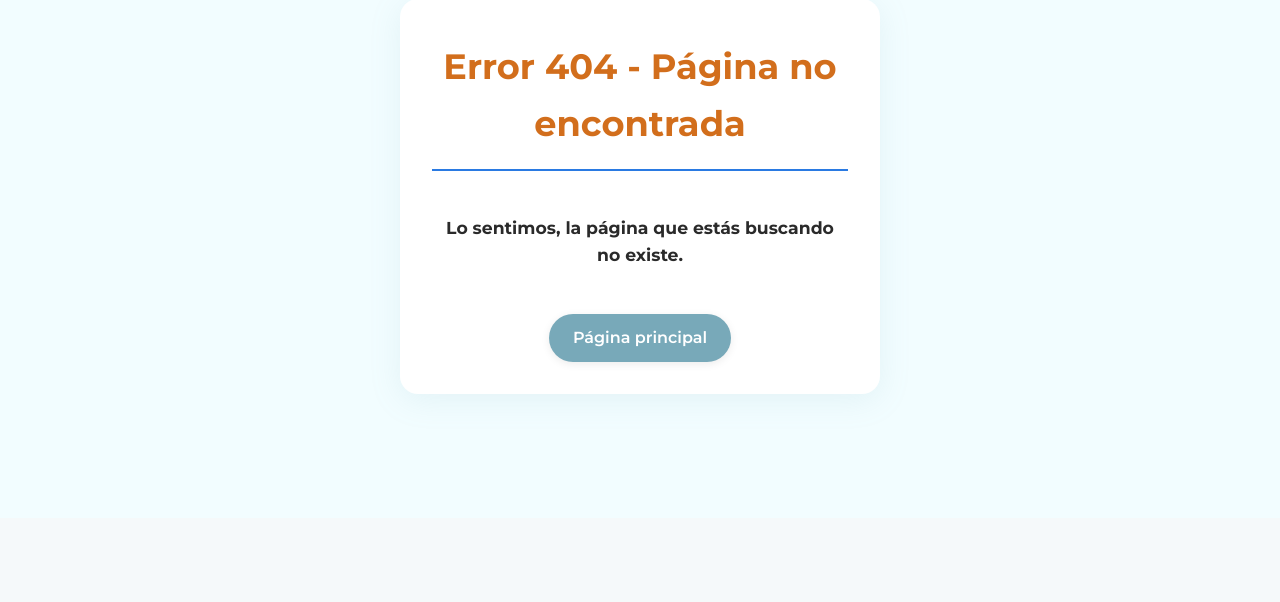
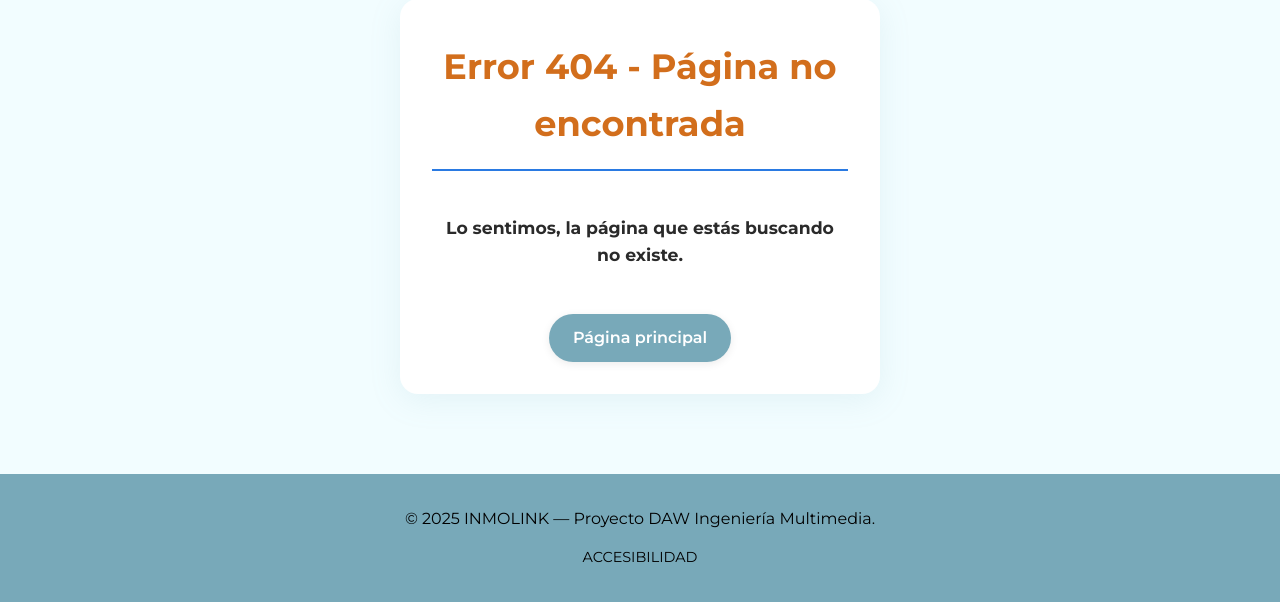
Before and after one commit to Wakakamole/daw, a PHP site: page /error_404.html in a window 1280 px wide. Shown: the part 282-884 px from the top of the page. Before the commit the page ends 680 px from the top, so only its background shows below. Run offline with PHP 8.4, Linux system fonts and the light colour scheme.

Commit message:
añadido a footer

```diff
--- a/aviso.html
+++ b/aviso.html
@@ -59,6 +59,9 @@
 
     <footer>
     <p>&copy; 2025 INMOLINK Proyecto DAW Ingeniería Multimedia.</p>
+    <nav>
+        <a href="accesibilidad.html">Accesibilidad</a>
+    </nav>
     </footer>
 
 
--- a/css/header_footer.css
+++ b/css/header_footer.css
@@ -223,3 +223,24 @@
   padding: 2rem 0;
   margin-top: 3rem;
 }
+
+footer p {
+  margin: 0 0 0.8rem 0;
+}
+
+footer nav {
+  margin-top: 0.5rem;
+}
+
+footer nav a {
+  color: var(--color-footer-texto);
+  font-size: 0.9rem;
+  font-weight: 500;
+  transition: var(--transicion);
+  padding: 0.3rem 0.5rem;
+}
+
+footer nav a:hover {
+  color: var(--color-primario);
+  text-decoration: underline;
+}
--- a/detalle_anuncio.html
+++ b/detalle_anuncio.html
@@ -142,6 +142,9 @@
 
     <footer>
         <p>&copy; 2025 INMOLINK — Proyecto DAW Ingeniería Multimedia.</p>
+        <nav>
+        <a href="accesibilidad.html">Accesibilidad</a>
+    </nav>
     </footer>
 
 </body>
--- a/error_404.html
+++ b/error_404.html
@@ -67,4 +67,13 @@
 
 
 </main>
+
+<footer>
+    <p>&copy; 2025 INMOLINK — Proyecto DAW Ingeniería Multimedia.</p>
+    <nav>
+        <a href="accesibilidad.html">Accesibilidad</a>
+    </nav>
+</footer>
+
+</body>
 </html>
--- a/formulario_busqueda.html
+++ b/formulario_busqueda.html
@@ -130,6 +130,9 @@
 
     <footer>
         <p>&copy; 2025 INMOLINK — Proyecto DAW Ingeniería Multimedia.</p>
+        <nav>
+        <a href="accesibilidad.html">Accesibilidad</a>
+    </nav>
     </footer>
 
 </body>
--- a/index.html
+++ b/index.html
@@ -143,6 +143,9 @@
 
 <footer>
     <p>&copy; 2025 INMOLINK Proyecto DAW Ingeniería Multimedia.</p>
+    <nav>
+        <a href="accesibilidad.html">Accesibilidad</a>
+    </nav>
 </footer>
 
 </body>
--- a/index_user.html
+++ b/index_user.html
@@ -153,6 +153,9 @@
 
 <footer>
     <p>&copy; 2025 INMOLINK Proyecto DAW Ingeniería Multimedia.</p>
+    <nav>
+        <a href="accesibilidad.html">Accesibilidad</a>
+    </nav>
 </footer>
 
 </body>
--- a/inicio_sesion.html
+++ b/inicio_sesion.html
@@ -83,6 +83,9 @@
 
 <footer>
   <p>&copy; 2025 INMOLINK — Proyecto DAW Ingeniería Multimedia.</p>
+  <nav>
+        <a href="accesibilidad.html">Accesibilidad</a>
+    </nav>
 </footer>
 </body>
 </html>
--- a/mensaje.html
+++ b/mensaje.html
@@ -100,6 +100,9 @@
 
     <footer>
         <p>&copy; 2025 INMOLINK — Proyecto DAW Ingeniería Multimedia.</p>
+        <nav>
+        <a href="accesibilidad.html">Accesibilidad</a>
+    </nav>
     </footer>
 </body>
 </html>
--- a/mensaje_respuesta.html
+++ b/mensaje_respuesta.html
@@ -98,6 +98,9 @@
 
     <footer>
         <p>&copy; 2025 INMOLINK — Proyecto DAW Ingeniería Multimedia.</p>
+        <nav>
+        <a href="accesibilidad.html">Accesibilidad</a>
+    </nav>
     </footer>
 </body>
 </html>
--- a/mi_perfil.html
+++ b/mi_perfil.html
@@ -95,6 +95,9 @@
 
     <footer>
         <p>&copy; 2025 INMOLINK — Proyecto DAW Ingeniería Multimedia.</p>
+        <nav>
+        <a href="accesibilidad.html">Accesibilidad</a>
+    </nav>
     </footer>
 </body>
 </html>
--- a/mis_mensajes.html
+++ b/mis_mensajes.html
@@ -116,6 +116,9 @@
 
     <footer>
         <p>&copy; 2025 INMOLINK — Proyecto DAW Ingeniería Multimedia.</p>
+        <nav>
+        <a href="accesibilidad.html">Accesibilidad</a>
+    </nav>
     </footer>
 
 </body>
--- a/registro_usuario.html
+++ b/registro_usuario.html
@@ -147,6 +147,9 @@
 
     <footer>
         <p>&copy; 2025 INMOLINK — Proyecto DAW Ingeniería Multimedia.</p>
+        <nav>
+        <a href="accesibilidad.html">Accesibilidad</a>
+    </nav>
     </footer>
 </body>
 </html>
--- a/resultado_busqueda.html
+++ b/resultado_busqueda.html
@@ -95,6 +95,9 @@
 
     <footer>
         <p>&copy; 2025 INMOLINK — Proyecto DAW Ingeniería Multimedia.</p>
+        <nav>
+        <a href="accesibilidad.html">Accesibilidad</a>
+    </nav>
     </footer>
 
 </body>
--- a/solicitar_folleto.html
+++ b/solicitar_folleto.html
@@ -272,6 +272,9 @@
 
      <footer>
         <p>&copy; 2025 INMOLINK — Proyecto DAW Ingeniería Multimedia.</p>
+        <nav>
+        <a href="accesibilidad.html">Accesibilidad</a>
+    </nav>
     </footer>
 </body>
 </html>
--- a/solicitar_folleto_respuesta.html
+++ b/solicitar_folleto_respuesta.html
@@ -140,6 +140,9 @@
 
     <footer>
         <p>&copy; 2025 INMOLINK — Proyecto DAW Ingeniería Multimedia.</p>
+        <nav>
+        <a href="accesibilidad.html">Accesibilidad</a>
+    </nav>
     </footer>
 </body>
 </html>
```
Also changed, not shown: accesibilidad.html (+5 -2 lines), error_404_user.html (+9 -0 lines).
